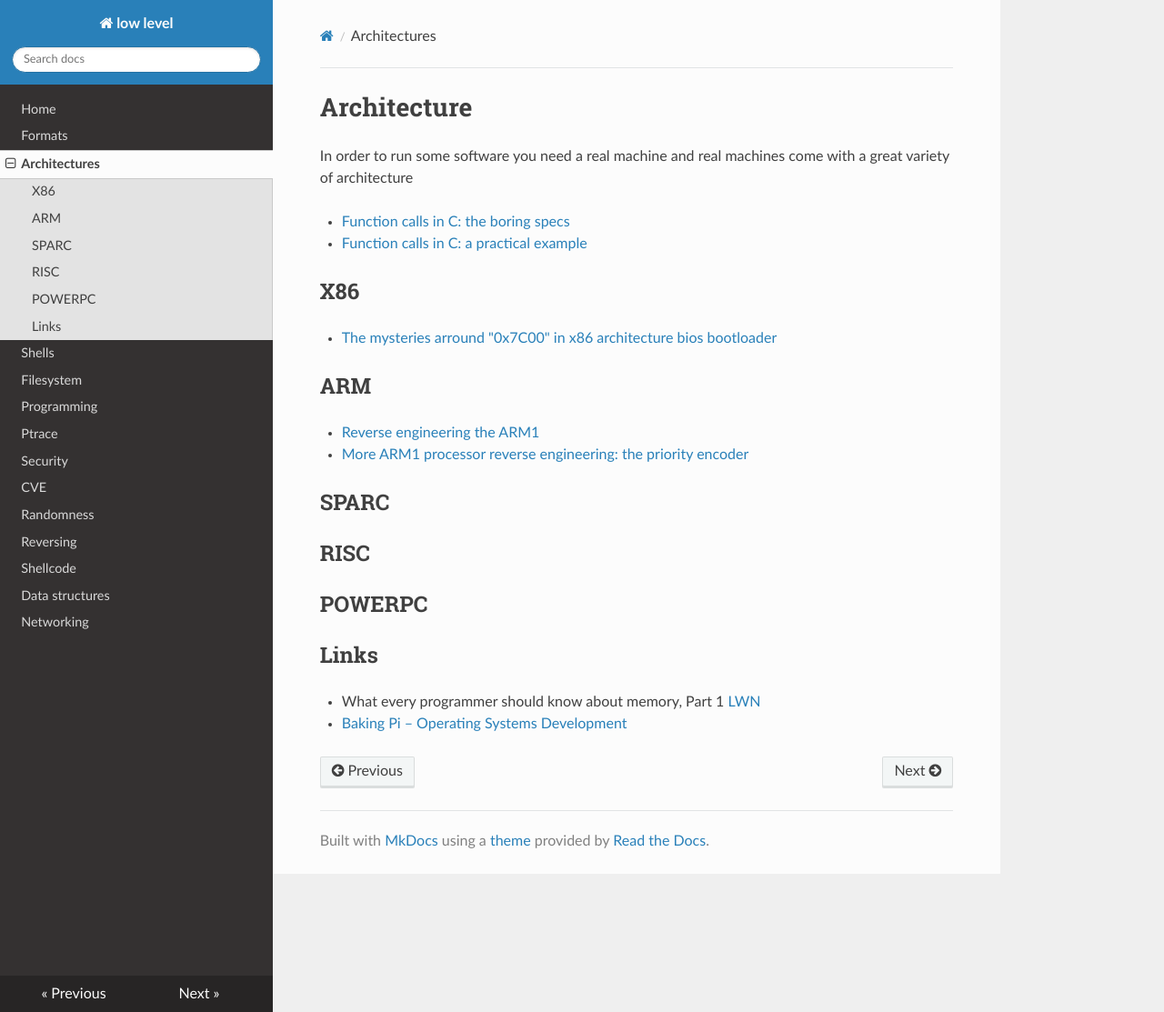
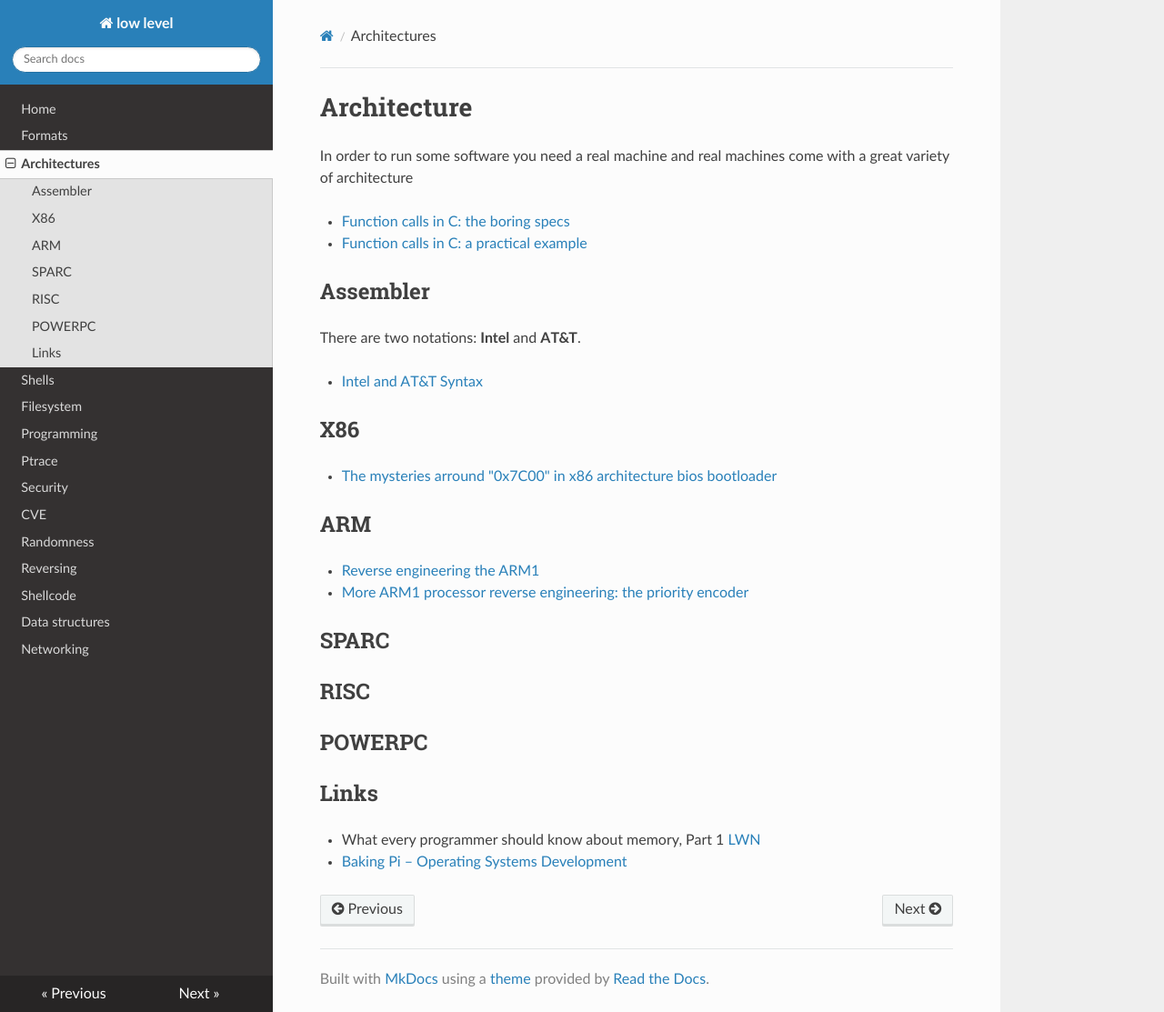
Before and after one commit to gipi/low-level, an MkDocs documentation site: the page built from docs/arch.md, in a window 1280 px wide and 1113 px high. Shown: the whole window at 91% size. Built offline with MkDocs 1.6.1, drawn with Linux system fonts in a browser that asks for light colours; nearby versions of some CDN libraries; old or Windows-style settings are respelled for this version of MkDocs.

Commit message:
Add note about intelVsAt&T syntax.

```diff
--- a/docs/arch.md
+++ b/docs/arch.md
@@ -5,6 +5,12 @@ real machines come with a great variety of architecture
 
  - [Function calls in C: the boring specs](http://www.gghh.name/dibtp/2015/11/10/function-calls-in-c-the-boring-specs.html)
  - [Function calls in C: a practical example](http://www.gghh.name/dibtp/2015/11/11/function-calls-in-c-practical-example.html)
+
+## Assembler
+
+There are two notations: **Intel** and **AT&T**.
+
+ - [Intel and AT&T Syntax](http://www.imada.sdu.dk/Courses/DM18/Litteratur/IntelnATT.htm)
 
 ## X86
 
```
